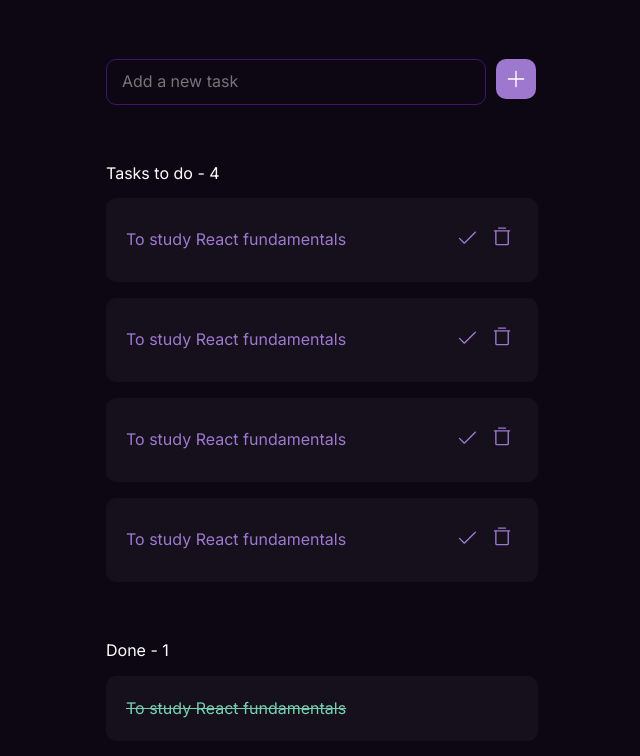
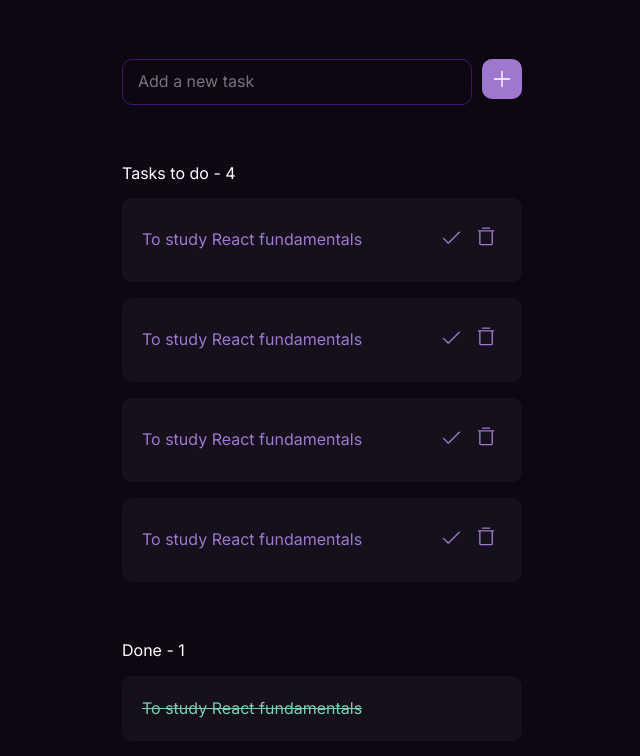
Before and after one commit to HeySaminu/todo-app, a plain HTML site: page index.html in a window 1280 px wide. Shown: the whole page, without its empty margins (318-958 px from the left). Drawn offline with Linux system fonts and the light colour scheme.

Commit message:
Minor layout adjustments

```diff
--- a/style.css
+++ b/style.css
@@ -92,9 +92,8 @@
     width: 100%;
     max-width: 432px;
     margin-inline: auto;
-    /* border: solid 1px #3E1671; */
+    padding:16px;
 }
-
 .todo_list-wrapper,
 .todo-wrapper{
     display: flex;
```
